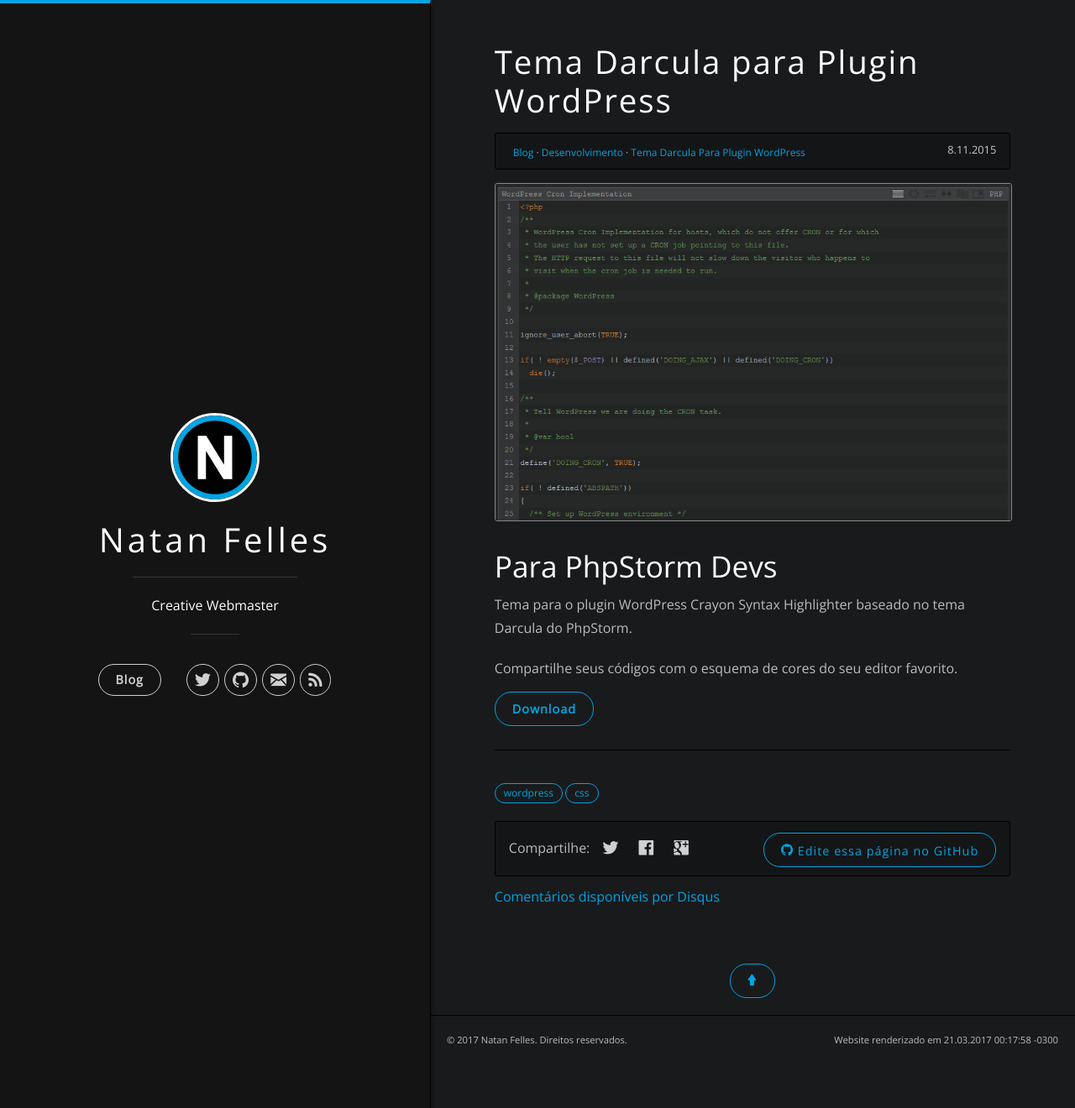
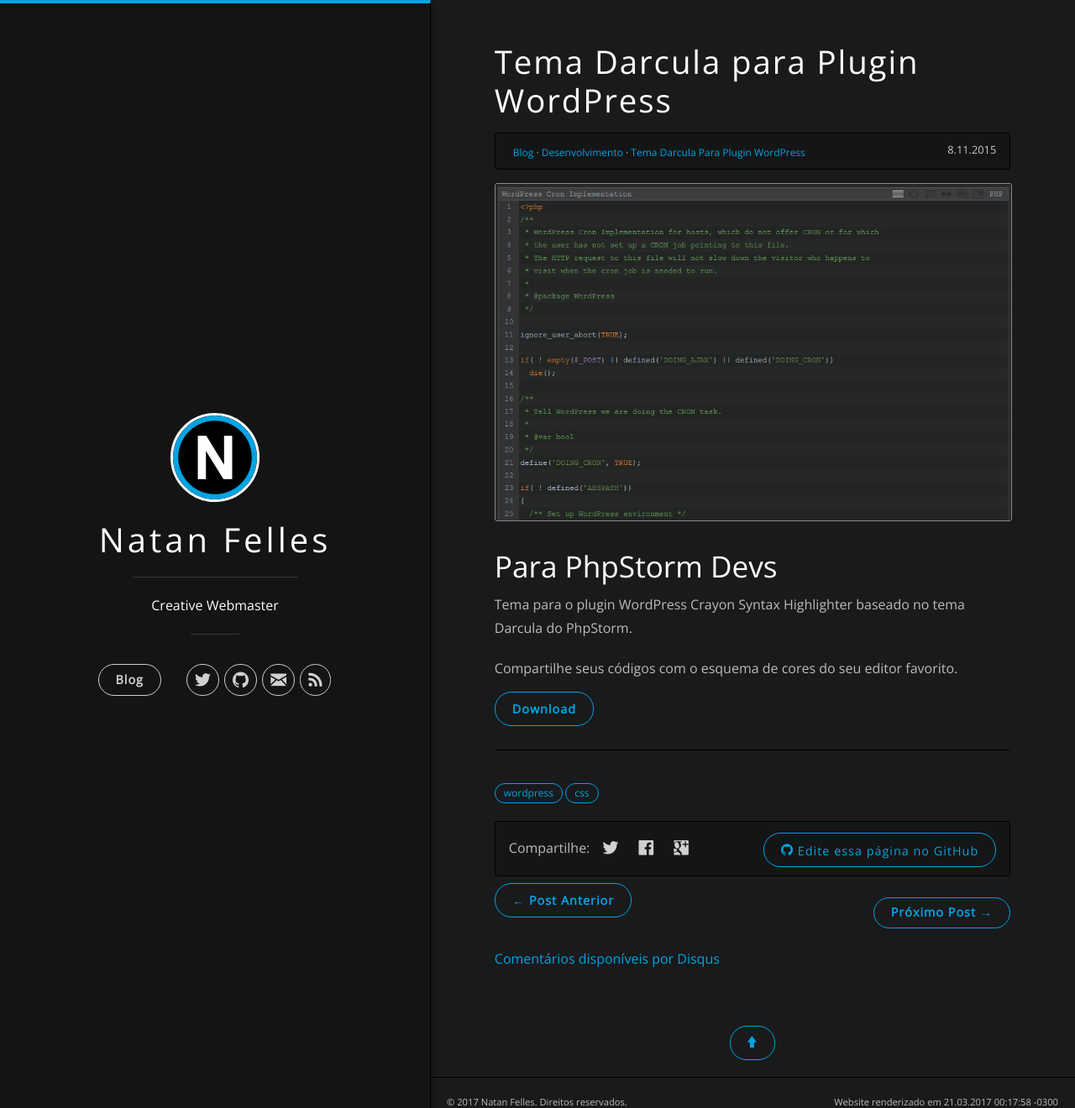
Before and after one commit to natanfelles/natanfelles.github.io, a Jekyll site: the page built from _posts/2015-11-08-tema-darcula-crayon.md, in a window 1280 px wide and 1320 px high. Shown: the whole window at 84% size. Built offline with Jekyll 4.4.1, drawn with Linux system fonts in a browser that asks for light colours; comment, search, counter and statistics services are not loaded.

Commit message:
Add prev-next post buttons

```diff
--- a/_layouts/post.html
+++ b/_layouts/post.html
@@ -61,6 +61,15 @@
     </a>
   </section>
 
+  <section class="prev_next">
+      {% if post.url != page.previous.url %}
+        <a href="{{ page.previous.url }}" class="btn left">← Post Anterior</a>
+      {% endif %}
+      {% if post.url != page.next.url %}
+        <a href="{{ page.next.url }}" class="btn right">Próximo Post →</a>
+      {% endif %}
+  </section>
+
   {% if page.comments != false and site.disqus_shortname %}
     <section id="disqus_thread"></section>
   {% endif %}
--- a/assets/css/main.css
+++ b/assets/css/main.css
@@ -2,6 +2,11 @@
 @import url(darcula.css);
 
 /* Modifications */
+
+.prev_next {
+  margin: 20px 0;
+  min-height: 50px;
+}
 
 pre.highlight,
 .highlight pre {
```
